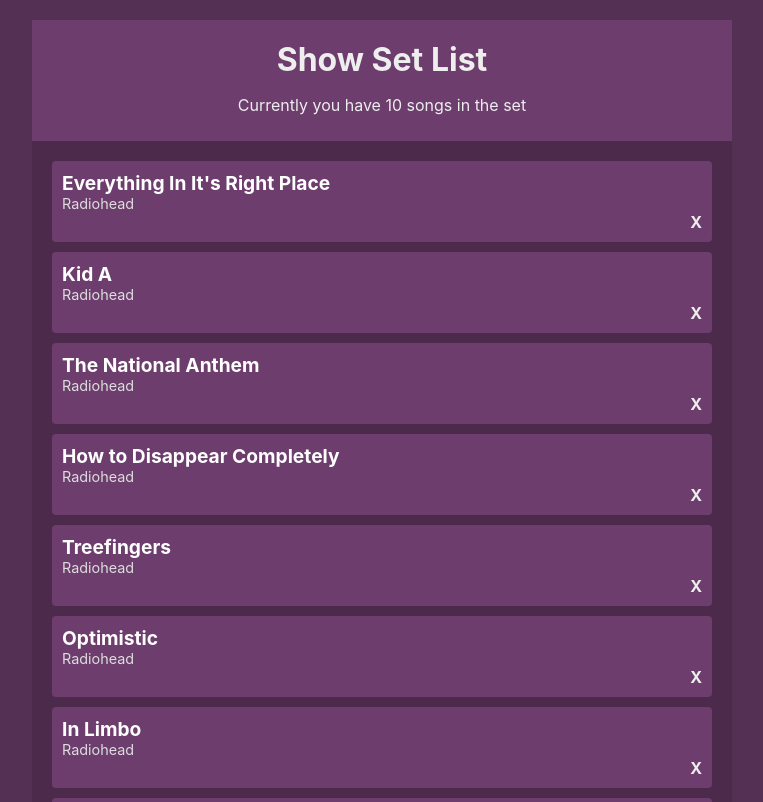
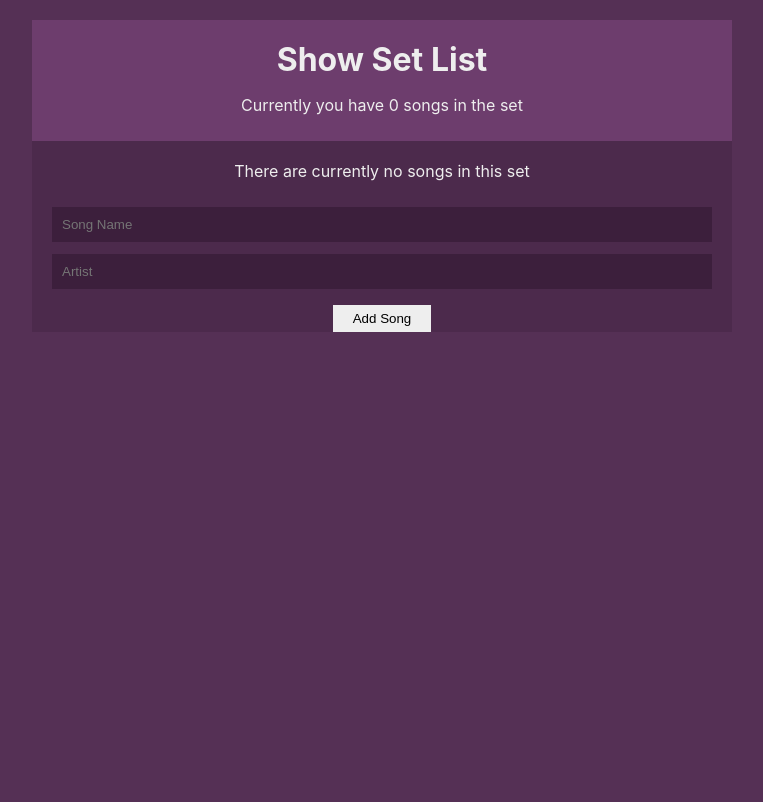
Before and after one commit to BHamp/Setlist-Share, a React (Create React App) app: page / in a window 1280 px wide. Shown: the top 802 px of the page, without its empty margins (258-1021 px from the left). Built offline with nearby package versions, Linux system fonts and the light colour scheme.

Commit message:
Implemented reducer for state management
Updated readme

```diff
--- a/src/components/SongDetails/index.js
+++ b/src/components/SongDetails/index.js
@@ -3,12 +3,15 @@
 import './SongDetails.css'
 
 const SongDetails = ({song}) => {
-    const {removeSong} = useContext(SongContext);
+    const {dispatch} = useContext(SongContext);
     return (
         <li>
             <div className='title'>{ song.title }</div>
             <div className='artist'>{ song.artist }</div>
-            <div className='remove-song' onClick={() => removeSong(song.id)}>X</div>
+            <div className='remove-song' onClick={() => dispatch({
+                    type: 'REMOVE_BOOK',
+                    id:song.id
+                })}>X</div>
         </li>
      );
 }
--- a/src/components/SongForm/index.js
+++ b/src/components/SongForm/index.js
@@ -3,12 +3,14 @@
 import './SongForm.css'
 
 const NewSongForm = () => {
-    const {addSong} = useContext(SongContext)
+    const { dispatch } = useContext(SongContext)
     const [title, setTitle] = useState('')
     const [artist, setArtist] = useState('')
     const handleSubmit = (e) => {
         e.preventDefault();
-        addSong(title, artist)
+        dispatch({type: 'ADD_SONG', song: {
+            title, artist
+        }})
         setTitle('');
         setArtist('')
     }
--- a/src/contexts/SongContext.js
+++ b/src/contexts/SongContext.js
@@ -1,34 +1,13 @@
-import React, {createContext, useState} from 'react';
-import { v4 as uuidv4 } from 'uuid';
+import React, {createContext, useReducer} from 'react';
+import { songReducer } from '../reducers/songReducer';
 
 export const SongContext = createContext();
 
 const SongContextProvider = (props) => {
-    const [songs, setSongs] = useState([
-        {title: `Everything In It's Right Place`, artist: `Radiohead`, id: 1},
-        {title: `Kid A`, artist: `Radiohead`, id: 2},
-        {title: `The National Anthem`, artist: `Radiohead`, id: 3},
-        {title: `How to Disappear Completely`, artist: `Radiohead`, id: 4},
-        {title: `Treefingers`, artist: `Radiohead`, id: 5},
-        {title: `Optimistic`, artist: `Radiohead`, id: 6},
-        {title: `In Limbo`, artist: `Radiohead`, id: 7},
-        {title: `Idioteque`, artist: `Radiohead`, id: 8},
-        {title: `Morning Bell`, artist: `Radiohead`, id: 9},
-        {title: `Motion Picture Soundtrack`, artist: `Radiohead`, id: 10},
-    ]);
-
-    const addSong = (title, artist) => {
-        setSongs([...songs, {title, artist, id: uuidv4()}])
-    };
-
-    const removeSong = (id) => {
-        setSongs(songs.filter((song) => {
-            return song.id !== id
-        }))
-    };
+    const [songs, dispatch] = useReducer(songReducer, []);
 
     return (
-        <SongContext.Provider value={{songs, addSong, removeSong}}>
+        <SongContext.Provider value={{songs, dispatch}}>
             {props.children}
         </SongContext.Provider>
      );
--- /dev/null
+++ b/src/reducers/songReducer.js
@@ -0,0 +1,18 @@
+import { v4 as uuidv4 } from 'uuid';
+
+export const songReducer = (state, action) => {
+    switch(action.type) {
+        case 'ADD_SONG':
+            return [...state, {
+                title: action.song.title,
+                artist: action.song.artist,
+                id: uuidv4()
+            }]
+        case 'REMOVE_BOOK':
+            return state.filter((song) => {
+                return song.id !== action.id
+            })
+        default:
+            return state
+    }
+}
```
Also changed, not shown: 1 other file (tests, documents, lock files or other folders).
